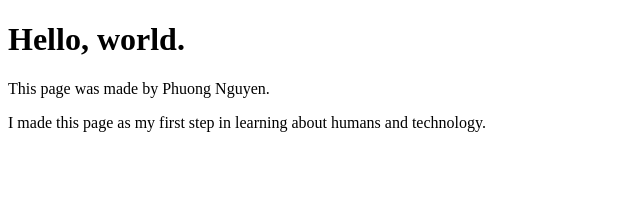
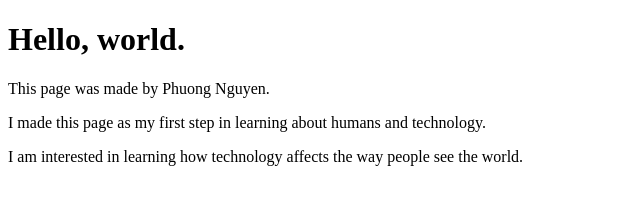
Before and after one commit to tpn-nguyen/hello-world, a plain HTML site: page index.html in a window 1280 px wide. Shown: the whole page, without its empty margins (0-640 px from the left). Drawn offline with Linux system fonts and the light colour scheme.

Commit message:
Add paragraph about interest in technology's impact

```diff
--- a/index.html
+++ b/index.html
@@ -7,5 +7,6 @@
     <h1>Hello, world.</h1>
     <p>This page was made by Phuong Nguyen.</p>
     <p>I made this page as my first step in learning about humans and technology. </p>
+    <p>I am interested in learning how technology affects the way people see the world. </p>
   </body>
 </html>
```
